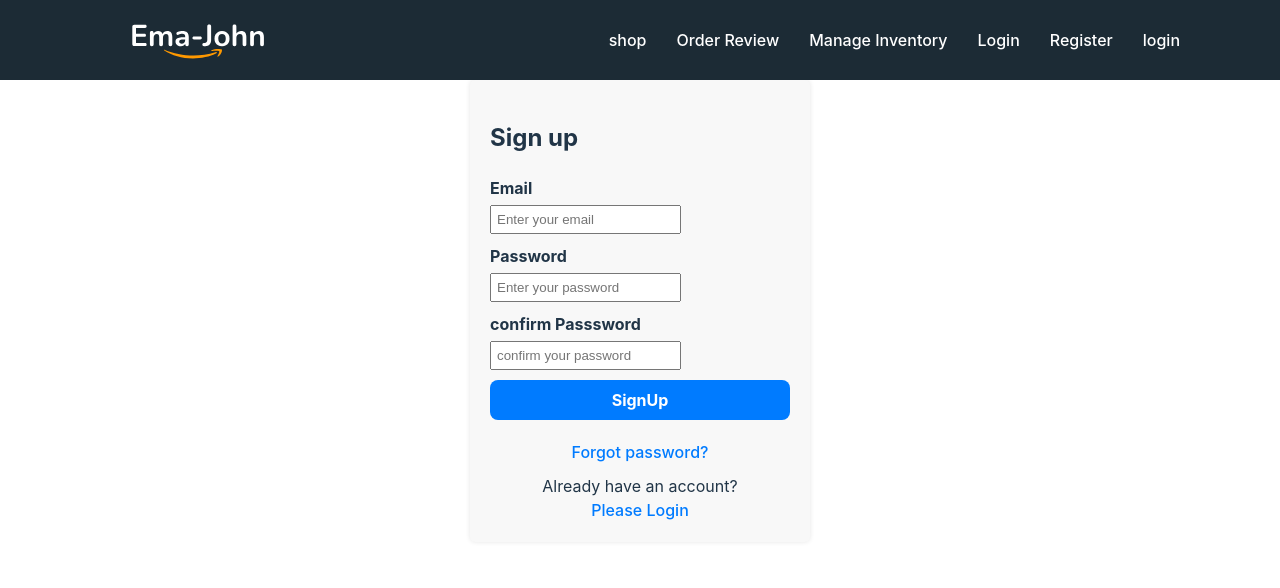
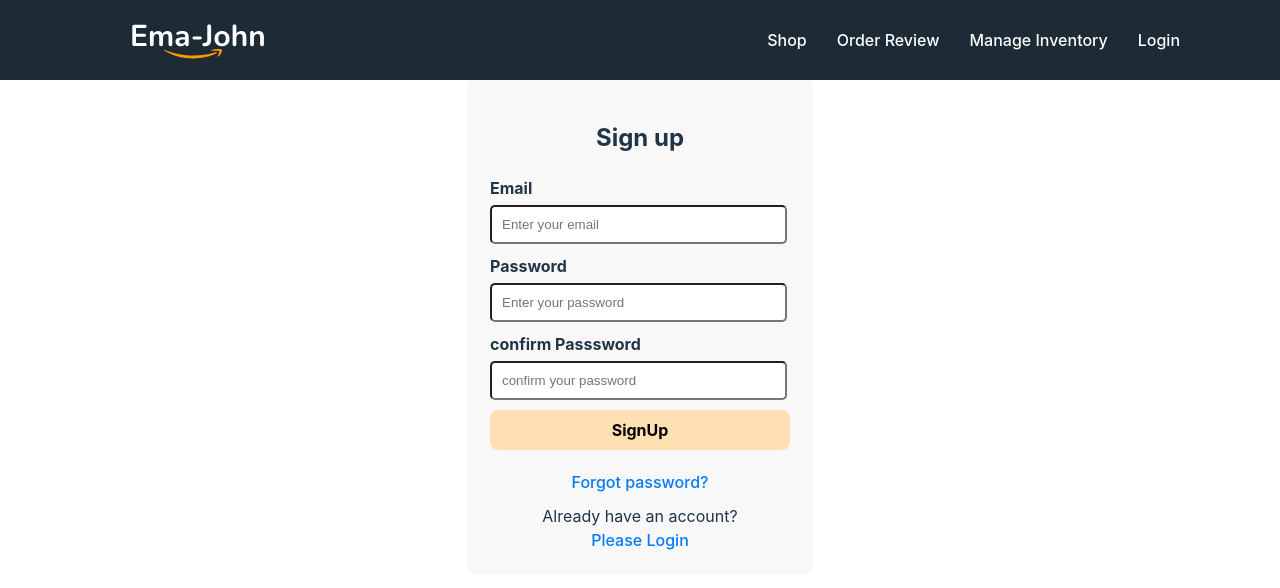
Before and after one commit to belalhossain22000/ema-john-project, a React (Vite) app: page /register in a window 1280 px wide. Shown: the top 588 px of the page. Built offline with nearby package versions, Linux system fonts and the light colour scheme; no server answers.

Commit message:
added css login page

```diff
--- a/src/component/Heder/Heder.jsx
+++ b/src/component/Heder/Heder.jsx
@@ -22,13 +22,13 @@ const Heder = () => {
            <Link to="/"> <img src={logo} alt="" /></Link>
             <div>
 
-                <Link to="/">shop</Link>
+                <Link to="/">Shop</Link>
                 <Link to="/orders">Order Review</Link>
                 <Link to="/inventory">Manage Inventory</Link>
-                <Link to="/login">Login</Link>
-                <Link to="/register">Register</Link>
+
+
                 {
-                    user?<p className='user-mail'>{user.email} <button onClick={handleLogout}>signOut</button></p>:<Link to="/login">login</Link>
+                    user?<p className='user-mail'>{user.email} <button onClick={handleLogout}>SignOut</button></p>:<Link to="/login">Login</Link>
                 }
             </div>
         </nav>
--- a/src/component/LogIn/LogIn.jsx
+++ b/src/component/LogIn/LogIn.jsx
@@ -33,7 +33,7 @@ const LogIn = () => {
   return (
     <div className="center">
       <div className="login-form">
-        <h2>Login</h2>
+        <h2 className="login">Login</h2>
         <form onSubmit={handleSignIn}>
           <div className="form-group">
             <label htmlFor="email">Email</label> <br />
--- a/src/component/LogIn/Login.css
+++ b/src/component/LogIn/Login.css
@@ -33,14 +33,18 @@
 
   input[type="email"],
   input[type="password"] {
-    padding: 5px;
+    padding: 10px;
     margin-top: 5px;
+    width: 91%;
+    border-radius: 5px;
+    /* border: none; */
+
   }
 
   button[type="submit"] {
     padding: 10px;
-    background-color: #007bff;
-    color: #fff;
+    background-color: #FFE0B2;
+    color: black;
     font-weight: bold;
     border: none;
     cursor: pointer;
@@ -66,4 +70,10 @@
     display: flex;
     justify-content: center;
     align-items: center;
+
   }
+
+
+  .login{
+    text-align: center;
+  }
--- a/src/component/Register/Register.jsx
+++ b/src/component/Register/Register.jsx
@@ -34,7 +34,7 @@ const Register = () => {
   return (
     <div className="center">
       <div className="login-form">
-        <h2>Sign up</h2>
+        <h2 className="login">Sign up</h2>
         <form onSubmit={handleRegister}>
           <div className="form-group">
             <label htmlFor="email">Email</label> <br />
```
